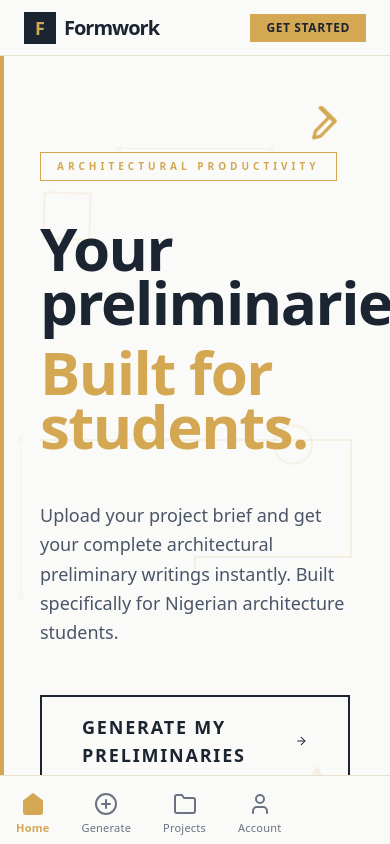
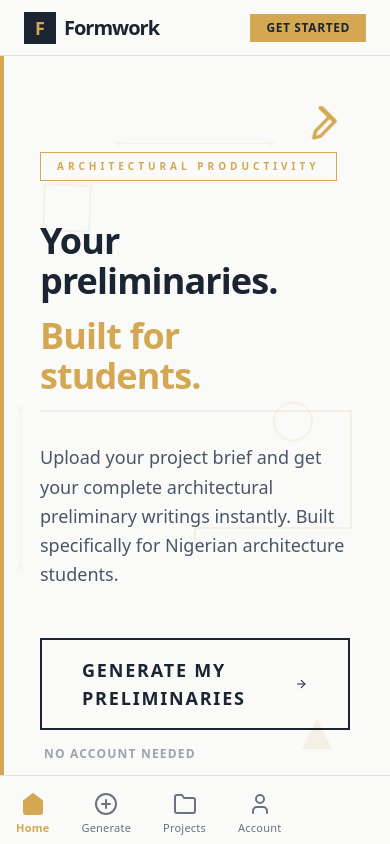
Before and after one commit to dantealucinante-rgb/formwork.nante.dev, a Next.js app: page / in a window 390 px wide. Shown: the top 844 px of the page. Built offline with nearby package versions, Linux system fonts and the light colour scheme; no server answers; a web font is replaced by a local one.

Commit message:
fix typewriter animation overflow and jitter on mobile

```diff
--- a/app/page.tsx
+++ b/app/page.tsx
@@ -83,7 +83,7 @@ export default function LandingPage() {
       <main className="flex-1 overflow-hidden">
         {/* Hero Section */}
         <section
-          className="relative pt-24 pb-40 md:pt-40 md:pb-60 lg:px-[120px] px-[40px] max-w-[1600px] mx-auto min-h-[90vh] flex items-center bg-[#FAFAF8]"
+          className="relative pt-24 pb-40 md:pt-40 md:pb-60 lg:px-[120px] px-[40px] max-w-[1600px] mx-auto min-h-[700px] md:min-h-[90vh] flex items-center bg-[#FAFAF8]"
           style={{ position: 'relative', overflow: 'hidden' }}
         >
           {/* Animated Background Elements */}
@@ -160,16 +160,17 @@ export default function LandingPage() {
                 Architectural Productivity
               </div>
 
-              <h1 className="text-6xl md:text-8xl lg:text-[110px] font-serif font-bold tracking-tight mb-12 leading-[0.9] md:leading-[0.85] text-left text-[#1B2431]">
+              <h1 className="text-[36px] md:text-8xl lg:text-[110px] font-serif font-bold tracking-tight mb-12 leading-[1.1] md:leading-[0.85] text-left text-[#1B2431]">
                 Your preliminaries.<br />
-                <span className="text-[#D4A853] inline-flex items-center mt-4 md:mt-6 min-h-[1.1em] min-w-[12ch] md:min-w-[22ch]">
+                <span className="text-[#D4A853] inline-flex items-center mt-4 md:mt-6 min-h-[2.2em] md:min-h-[1.1em] min-w-[12ch] md:min-w-[22ch] max-w-full break-words">
                   {text}
                   <span
-                    className="inline-block w-[0.6em] h-[1em] bg-[#D4A853] ml-1"
+                    className="inline-block w-[0.6em] h-[1em] bg-[#D4A853] ml-1 flex-shrink-0"
                     style={{ animation: 'blink 1s step-end infinite' }}
                   />
                 </span>
               </h1>
+
 
               <p className="text-lg md:text-2xl text-[#4A5568] mb-12 max-w-2xl text-left leading-relaxed font-medium">
                 Upload your project brief and get your complete architectural preliminary writings instantly.
```
